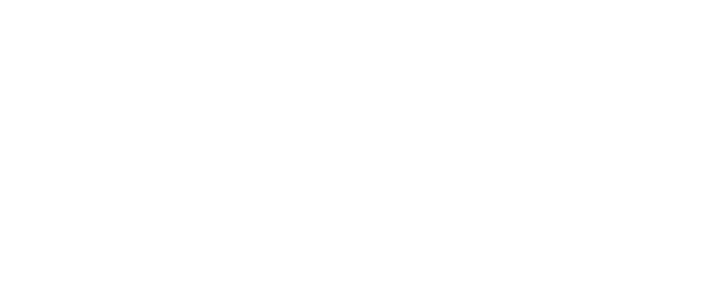
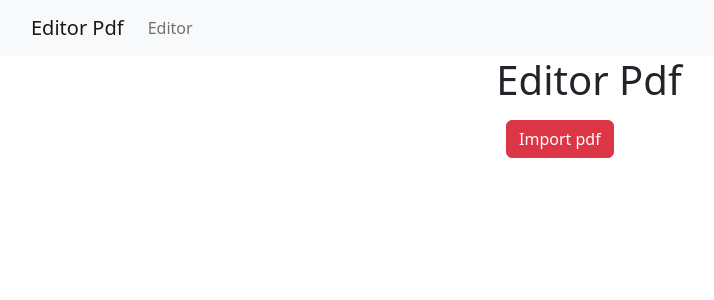
Before and after one commit to ansar-95/pdfEditorOnline, a React (Create React App) app: page /editor in a window 1280 px wide. Shown: the top 300 px of the page, without its empty margins (51-765 px from the left). Built offline with nearby package versions, Linux system fonts and the light colour scheme.

Commit message:
add button

```diff
--- a/src/Scenes/EditorItem/Editor.js
+++ b/src/Scenes/EditorItem/Editor.js
@@ -1,8 +1,27 @@
 import 'bootstrap/dist/css/bootstrap.min.css';
+import Header from '../../Components/HeaderItem/Header';
+import './editor.css'
+import Button from 'react-bootstrap/Button';
+import { Col, Container, Row } from 'react-bootstrap';
 
 function Editor() {
   return (
-    <div></div>
+    <div>
+      <Header/>
+      <h1>Editor Pdf</h1>
+
+      <Container>
+          <Row className="justify-content-md-center mt-3">
+            <Col xs lg="2">
+            <Button variant="danger" className=''>Import  pdf</Button>
+            </Col>
+
+          </Row>
+      </Container>
+
+
+
+    </div>
   );
 }
 
--- /dev/null
+++ b/src/Scenes/EditorItem/editor.css
@@ -0,0 +1,8 @@
+h1 {
+    text-align: center;
+}
+
+.importPdf {
+    align-items: center;
+    justify-content: center;
+}
```
